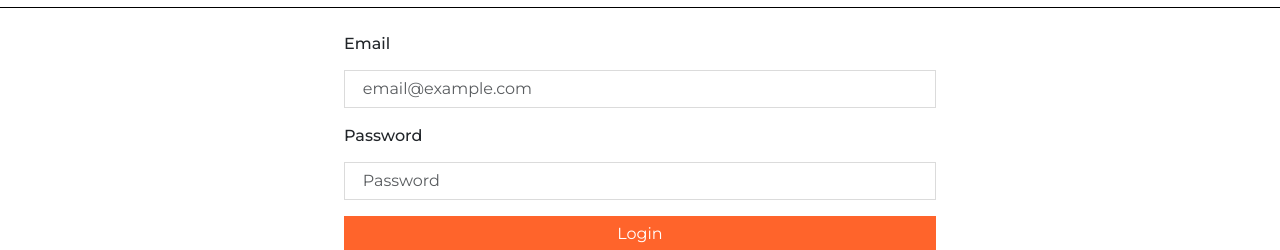
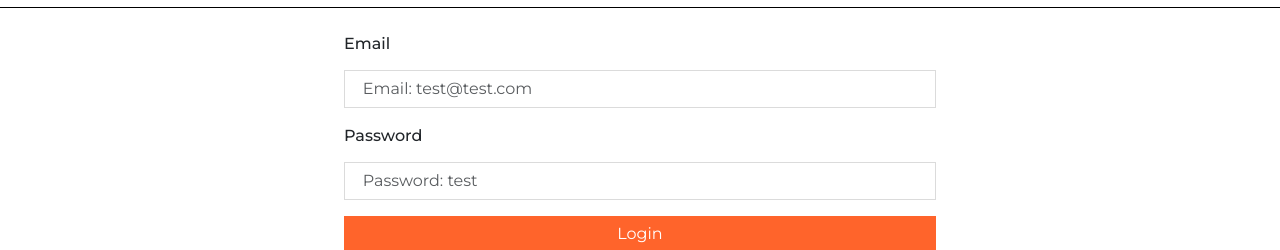
Before and after one commit to gulnarhasanzada/recipe-app, a React (Vite) app: page /login in a window 1280 px wide. Shown: the part 157-407 px from the top of the page. Built offline with nearby package versions, Linux system fonts and the light colour scheme; no server answers.

Commit message:
router issue fixed

```diff
--- a/src/components/navbar/Navigation.jsx
+++ b/src/components/navbar/Navigation.jsx
@@ -18,7 +18,7 @@ const Navigation = () => {
           <Navbar.Toggle aria-controls="responsive-navbar-nav" />
           <Navbar.Collapse id="responsive-navbar-nav">
             <Nav className="justify-content-center flex-grow-1 gap-5">
-              <Link className='nav-item' to="/home">Home</Link>
+              <Link className='nav-item' to="/">Home</Link>
               <Link className='nav-item' to="/about">About</Link>
               <Link className='nav-item' to="https://github.com/gulnarhasanzada" target="_blank">Github</Link>
               <Link className='nav-item' to="/contact">Contact</Link>
--- a/src/main.jsx
+++ b/src/main.jsx
@@ -8,5 +8,5 @@ import './index.css'
 import UserContextProvider from './context/UserContextProvider.jsx';
 
 ReactDOM.createRoot(document.getElementById('root')).render(
-    <BrowserRouter><UserContextProvider><RecipeContextProvider><App /></RecipeContextProvider></UserContextProvider></BrowserRouter>,
+    <UserContextProvider><RecipeContextProvider><BrowserRouter><App /></BrowserRouter></RecipeContextProvider></UserContextProvider>,
 )
--- a/src/pages/login/Login.jsx
+++ b/src/pages/login/Login.jsx
@@ -35,12 +35,12 @@ const Login = () => {
       <Form md={6} className="p-4 d-flex flex-column " onSubmit={onSubmit}>
         <Form.Group className="mb-3" controlId="formPlaintextEmail">
           <Form.Label>Email</Form.Label>
-          <Form.Control type="text" placeholder="email@example.com"  className="input-field" name="email" onChange={onChangeHandler}/>
+          <Form.Control type="text" placeholder="Email: test@test.com"  className="input-field" name="email" onChange={onChangeHandler}/>
         </Form.Group>
 
         <Form.Group className="mb-3" controlId="formPlaintextPassword">
           <Form.Label>Password</Form.Label>
-          <Form.Control type="password" placeholder="Password" className="input-field" name="password" onChange={onChangeHandler}/>
+          <Form.Control type="password" placeholder="Password: test" className="input-field" name="password" onChange={onChangeHandler}/>
         </Form.Group>
 
         <Button type="submit" className="btn btn-main">
--- a/src/router/AppRouter.jsx
+++ b/src/router/AppRouter.jsx
@@ -1,23 +1,25 @@
-import { BrowserRouter, Routes, Route } from "react-router-dom";
-import Home from '../pages/home/Home'
+import React from "react";
+import { BrowserRouter, Routes, Route, Navigate } from "react-router-dom";
+import Home from '../pages/home/Home';
 import About from "../pages/about/About";
 import NotFound from "../pages/not-found/NotFound";
 import Details from "../pages/details/Details";
 import Login from "../pages/login/Login";
+import { useUserContext } from '../context/UserContextProvider';
 
 const AppRouter = () => {
+  const { user } = useUserContext();
+
   return (
-    <>
-    <Routes>
-        <Route path="/" element={<Home/>}/>
-        <Route path="/home" element={<Home/>}/>
-        <Route path="/login" element={<Login/>}/>
-        <Route path="/about" element={<About/>}/>
-        <Route path="/details" element={<Details/>}/>
-        <Route path="*" element={<NotFound/>}/>
-    </Routes>
-    </>
+      <Routes>
+        <Route path="/" element={!user ? <Navigate to="/login" /> : <Home />} />
+        <Route path="/about" element={<About />} />
+        <Route path="/details" element={<Details />} />
+        <Route path="/login" element={<Login />}  />
+        <Route path="*" element={<NotFound />} />
+      </Routes>
+
   )
 }
 
-export default AppRouter
+export default AppRouter;
```
